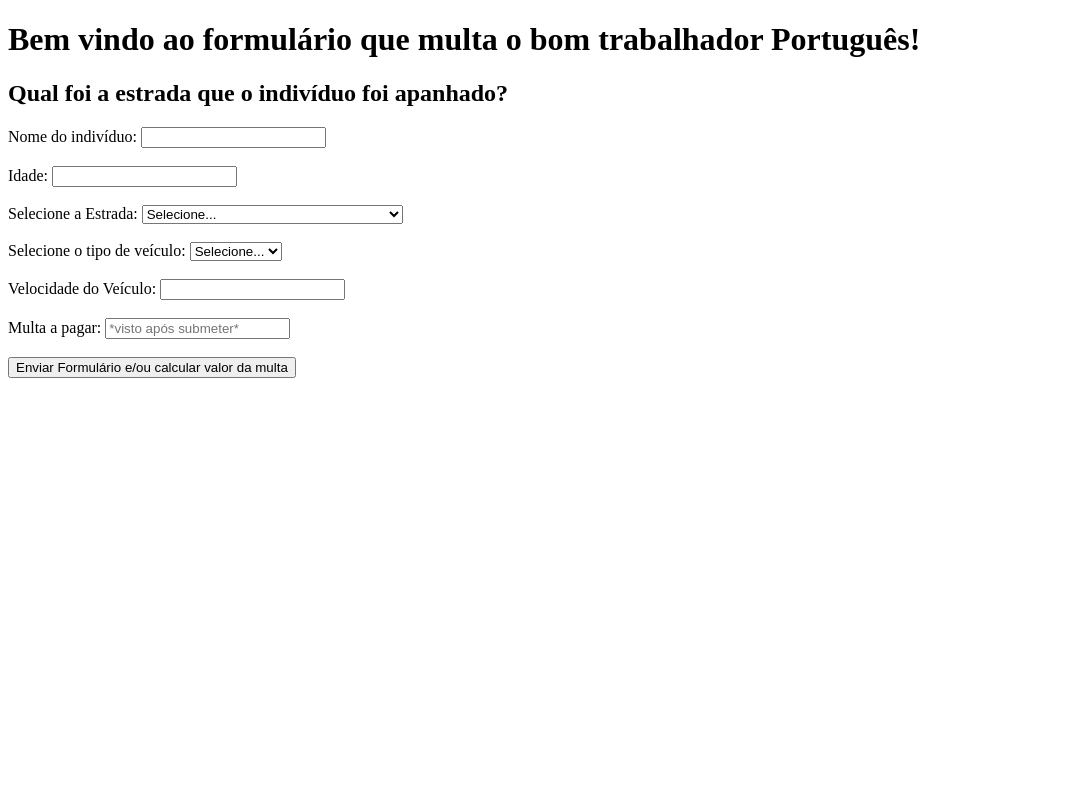
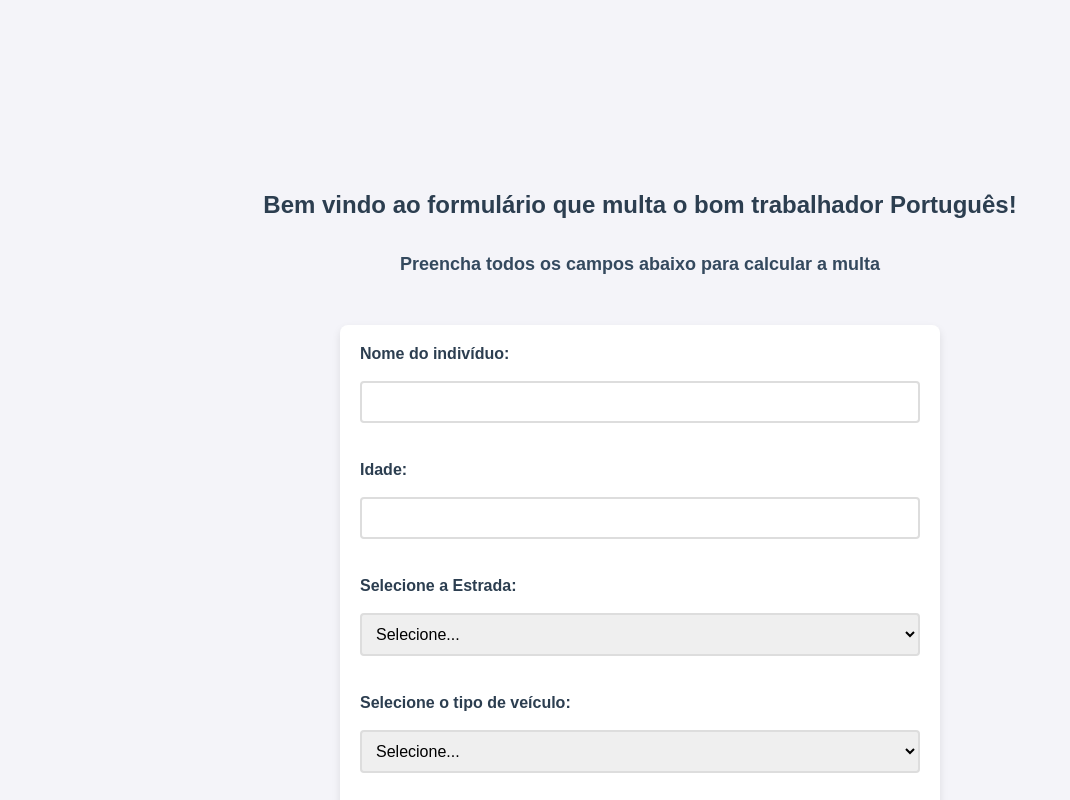
Before and after one commit to emanzito/sistema-multas, a plain HTML site: page index.html in a window 1280 px wide. Shown: the top 800 px of the page, without its empty margins (0-1070 px from the left). Drawn offline with Linux system fonts and the light colour scheme.

Commit message:
update final

```diff
--- a/index.html
+++ b/index.html
@@ -4,10 +4,11 @@
     <meta charset="UTF-8" />
     <meta name="viewport" content="width=device-width, initial-scale=1.0" />
     <title>Formulário de multas</title>
+    <link rel="stylesheet" href="index.css">
   </head>
   <body>
     <h1>Bem vindo ao formulário que multa o bom trabalhador Português!</h1>
-    <h2>Qual foi a estrada que o indivíduo foi apanhado?</h2>
+    <h2>Preencha todos os campos abaixo para calcular a multa</h2>
 
     <form id="form">
       <!-- Campo para Nome -->
```
